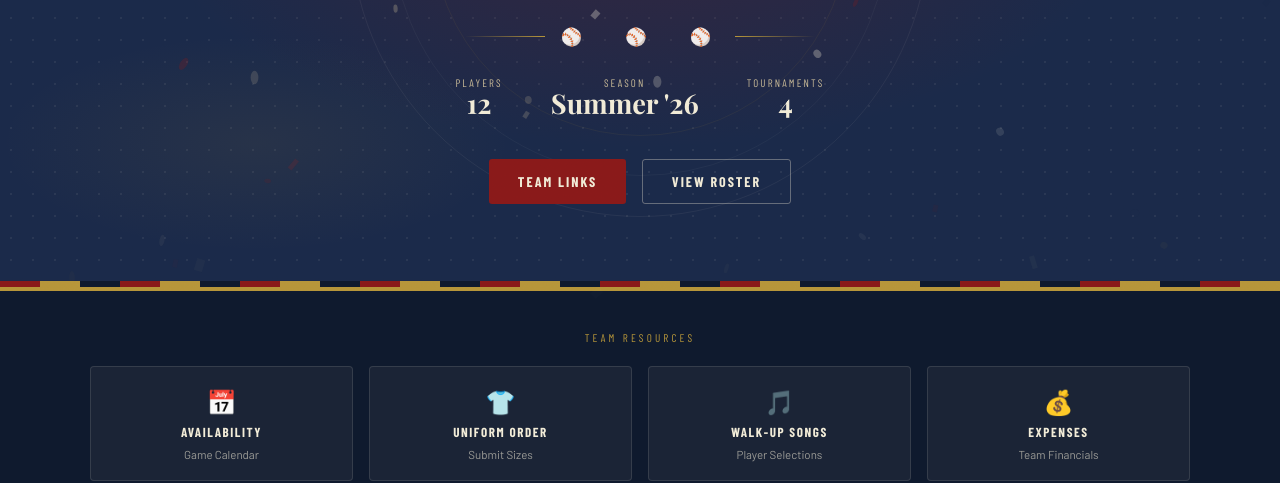
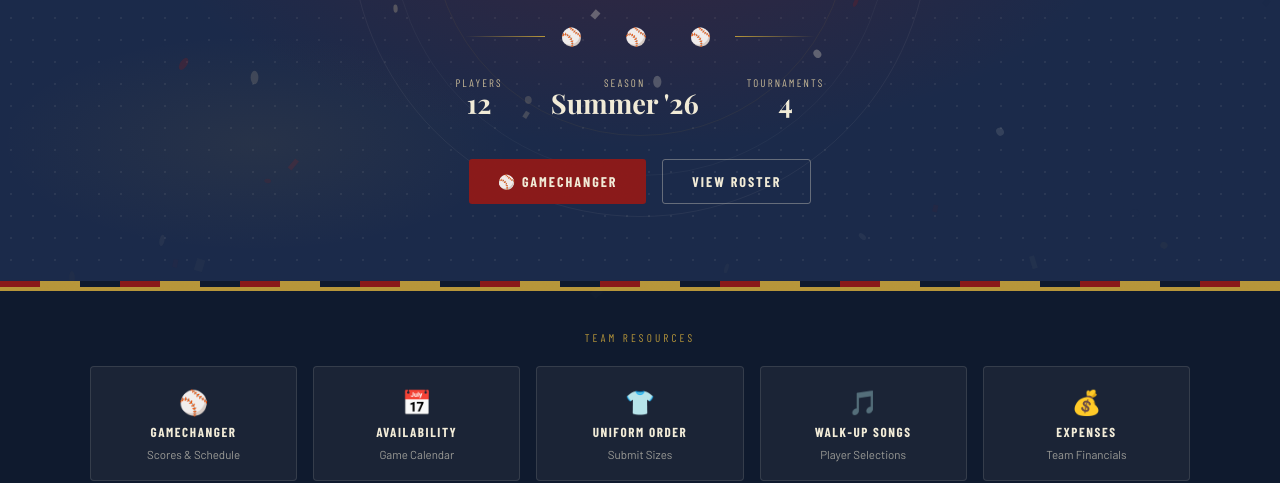
Before and after one commit to buckheadbeasts8u/buckheadbeasts8u.github.io, a plain HTML site: page index.html in a window 1280 px wide. Shown: the part 491-974 px from the top of the page. Drawn offline with nearby package versions, Linux system fonts and the light colour scheme.

Commit message:
Add files via upload

```diff
--- a/index.html
+++ b/index.html
@@ -661,7 +661,7 @@
       </div>
     </div>
     <div class="hero-cta">
-      <a class="btn btn-primary" href="#links">Team Links</a>
+      <a class="btn btn-primary" href="https://web.gc.com/teams/qIItByuacXfH?utm_source=Web&utm_campaign=team_share_link" target="_blank">⚾ GameChanger</a>
       <a class="btn btn-outline" href="#roster">View Roster</a>
     </div>
   </div>
@@ -671,6 +671,11 @@
 <div id="links">
   <p class="links-heading">Team Resources</p>
   <div class="links-grid">
+    <a class="link-card" href="https://web.gc.com/teams/qIItByuacXfH?utm_source=Web&utm_campaign=team_share_link" target="_blank">
+      <span class="icon">⚾</span>
+      <span class="lc-title">GameChanger</span>
+      <span class="lc-desc">Scores &amp; Schedule</span>
+    </a>
     <a class="link-card" href="https://docs.google.com/spreadsheets/d/12r1EOx-Yw3eB9doW-6_doITAtA0etSjyFgda2_0MEcg/edit?gid=0#gid=0" target="_blank">
       <span class="icon">📅</span>
       <span class="lc-title">Availability</span>
```
